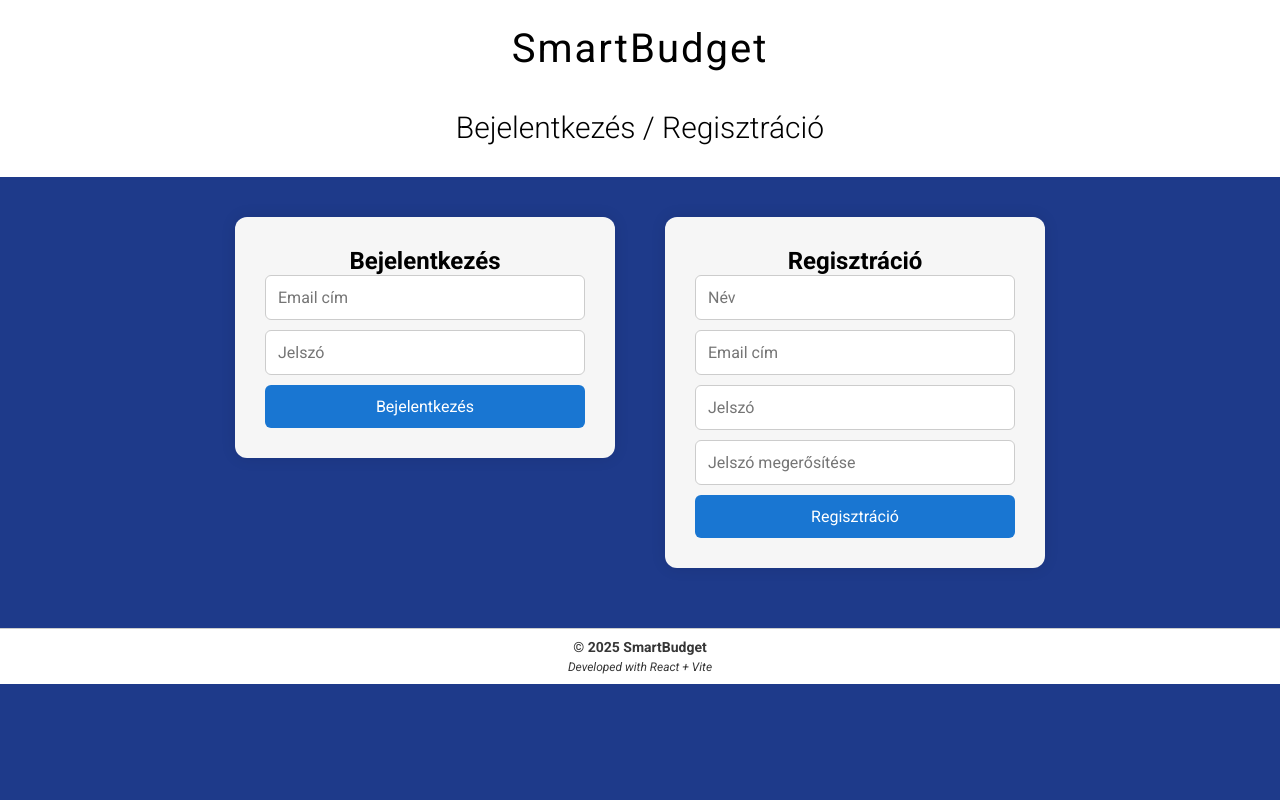
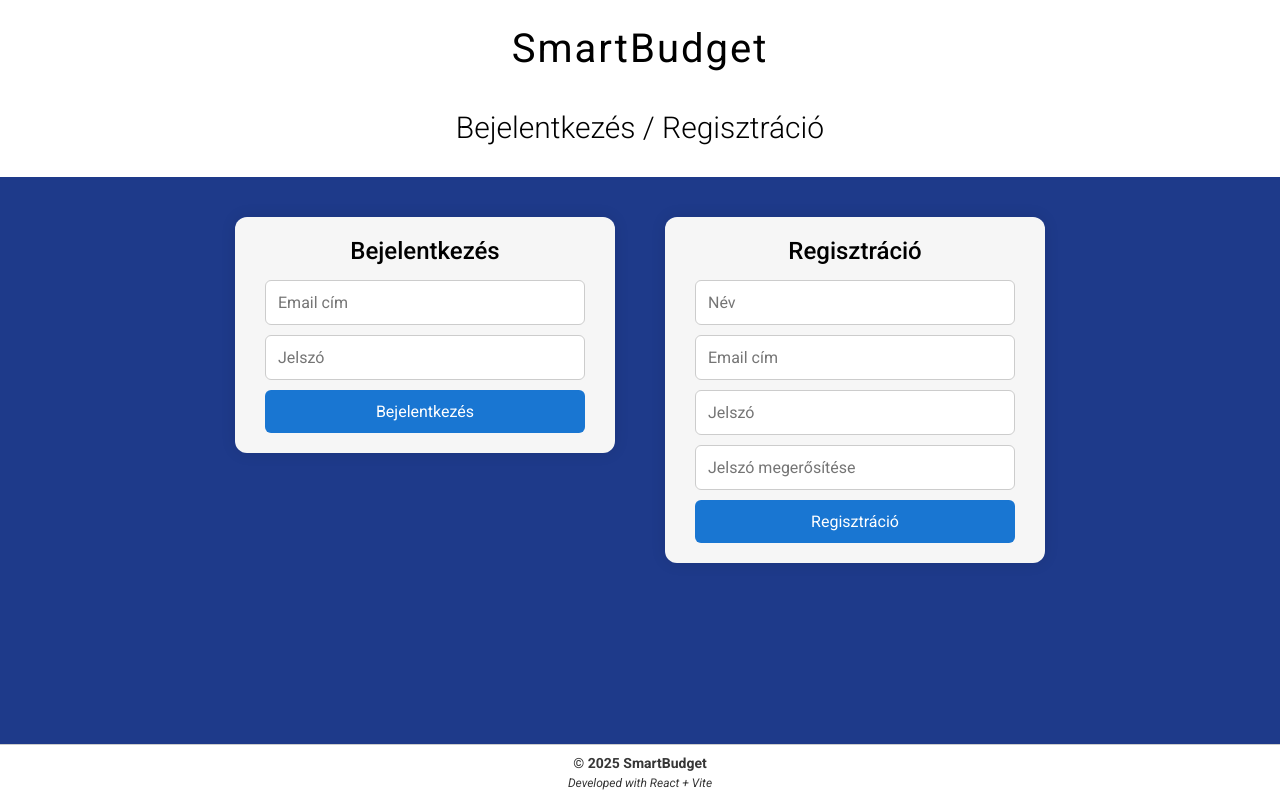
Before and after one commit to kugloff/smart_budget_projekt, a React (Vite) app in the folder frontend/: page / in a window 1280 px wide. Built offline with nearby package versions, Linux system fonts and the light colour scheme.

Commit message:
Fix: footer pozíció

```diff
--- a/frontend/src/components/Footer/Footer.css
+++ b/frontend/src/components/Footer/Footer.css
@@ -6,6 +6,10 @@
   font-size: 14px;
   color: #363636;
   border-top: 1px solid #ccc;
+  position: fixed;
+  bottom: 0;
+  right: 0;
+  left: 0;
 }
 
 .footer-top{
--- a/frontend/src/pages/ExpensesPage.css
+++ b/frontend/src/pages/ExpensesPage.css
@@ -1,7 +1,6 @@
 .expenses-view-container{
     padding-left: 5%;
     padding-right: 5%;
-    min-height: 100vh;
 }
 
 .expenses-container{
--- a/frontend/src/pages/LoginPage.css
+++ b/frontend/src/pages/LoginPage.css
@@ -1,5 +1,4 @@
-
-.login-view-container {
+.login-view-container{
   display: flex;
   justify-content: center;
   align-items: flex-start;
@@ -7,15 +6,22 @@
   padding: 40px;
 }
 
-.form-box {
+.form-box{
   width: 380px;
   background-color: #f6f6f6;
-  padding: 30px;
+  padding: 20px 30px;
   border-radius: 12px;
   box-shadow: 0 0 15px rgba(0, 0, 0, 0.1);
 }
 
-.form-box input {
+.form-box h2{
+  text-align: center;
+  margin-bottom: 15px;
+  font-weight: 500;
+
+}
+
+.form-box input{
   padding: 12px;
   font-size: 16px;
   border: 1px solid #ccc;
@@ -23,7 +29,7 @@
   cursor: text;
 }
 
-.form-box button {
+.form-box button{
   padding: 12px;
   font-size: 16px;
   background-color: #1976d2;
@@ -33,32 +39,27 @@
   cursor: pointer;
 }
 
-
-.form-box h2 {
-  text-align: center;
-}
-
-.form-box form {
+.form-box form{
   display: flex;
   flex-direction: column;
   gap: 10px;
 }
 
 
-.form-box button:hover {
+.form-box button:hover{
   background-color: #145ea8;
 }
 
-.message {
+.message{
   margin-top: 8px;
   text-align: center;
   font-weight: bold;
 }
 
-.message.error {
+.message.error{
   color: #d32f2f;
 }
 
-.message.success {
+.message.success{
   color: #2e7d32;
 }
```
